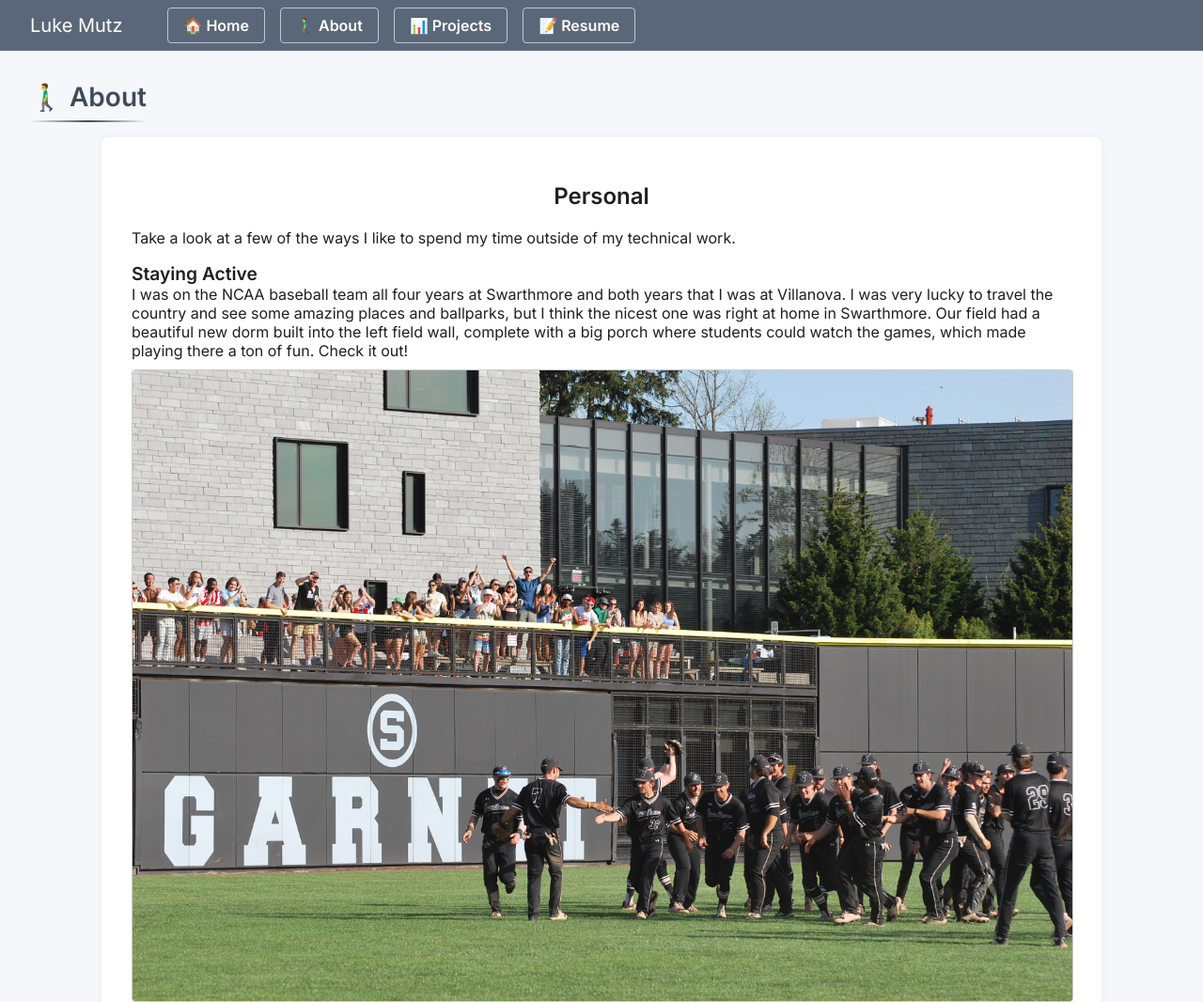
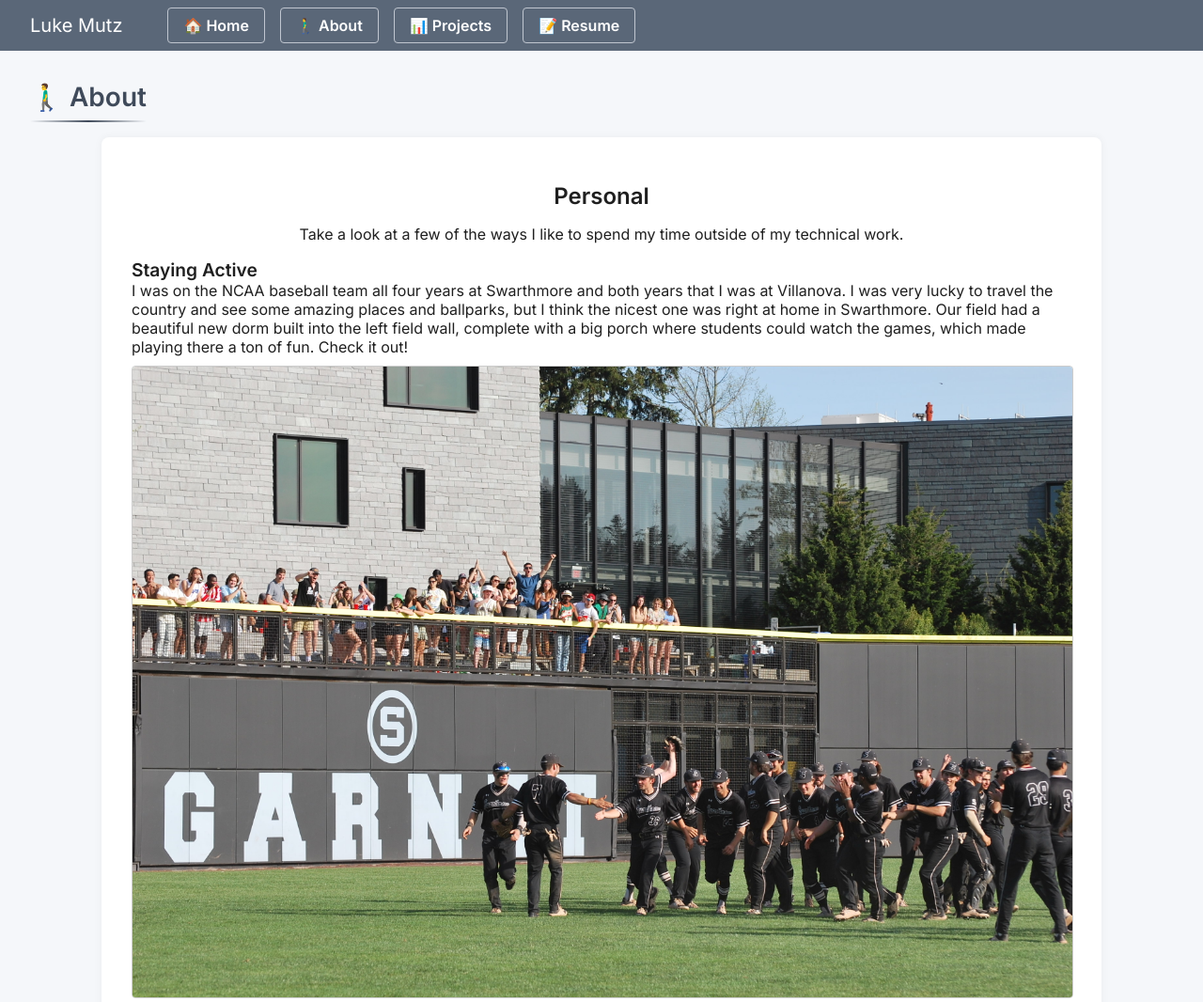
Before and after one commit to lmutz/lmutz.github.io, a plain HTML site: page about.html in a window 1280 px wide. Shown: the top 1066 px of the page at 94% size. Drawn offline with Linux system fonts and the light colour scheme.

Commit message:
Update about.html

```diff
--- a/about.html
+++ b/about.html
@@ -107,6 +107,13 @@
       text-align: center;
       display: block;
     }
+    .personal-subtitle {
+      text-align: center;
+      margin-top: 0;
+      margin-bottom: 1rem;
+      font-weight: 400;
+      font-size: 1rem;
+    }
     .book-defenses {
       margin-left: 1.25rem;
     }
@@ -143,7 +150,9 @@
   <div class="page-title">🚶‍♂️ About</div>
 
   <div class="container">
-    <p><strong class="section-header personal">Personal</strong><br>Take a look at a few of the ways I like to spend my time outside of my technical work.</p>
+    <p><strong class="section-header personal">Personal</strong></p>
+    <p class="personal-subtitle">Take a look at a few of the ways I like to spend my time outside of my technical work.</p>
+
     <p><strong class="section-header">Staying Active</strong><br>I was on the NCAA baseball team all four years at Swarthmore and both years
     that I was at Villanova. I was very lucky to travel the country and see some amazing places and ballparks, but I think the nicest
     one was right at home in Swarthmore. Our field had a beautiful new dorm built into the left field wall, complete with a big porch
@@ -153,6 +162,7 @@
     sticks, and these days I find myself on the golf course more than my wallet would like. Pickup basketball and padel are other favorites
     of mine, and I'm planning on doing the 75 mile 'Bike MS: City to Shore' bike ride this fall.
     </p>
+
     <p><strong class="section-header">Books</strong><br>Below are a few books I've been working on recently, along with some quotes that either
     made me laugh or do some serious thinking. Here's my preemptive defense to any totally understandable accusations that involve the words
     "pretentious" or "boring":</p>
@@ -185,6 +195,7 @@
         <p class="quote">“It is not length of life, but depth of life.”</p>
       </div>
     </div>
+
     <p><strong class="section-header">Music</strong><br>Here's a list of some tunes I've been listening to lately, and a link to some of my favorite live performances
     that I go to when I need a work break!</p>
   </div>
```
